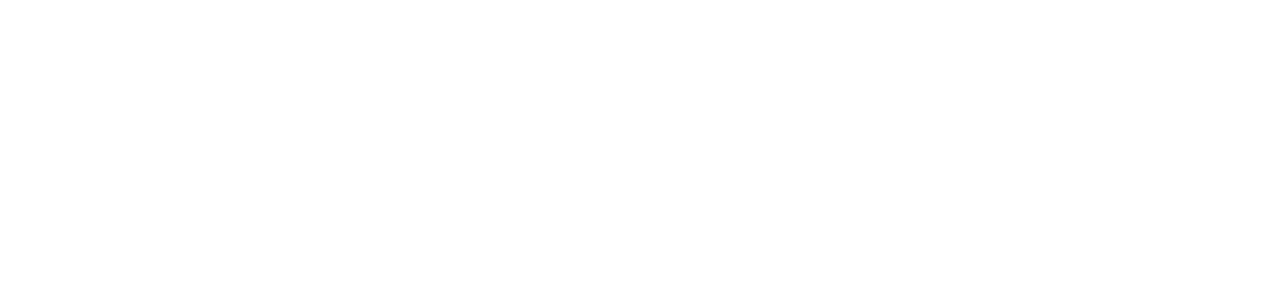
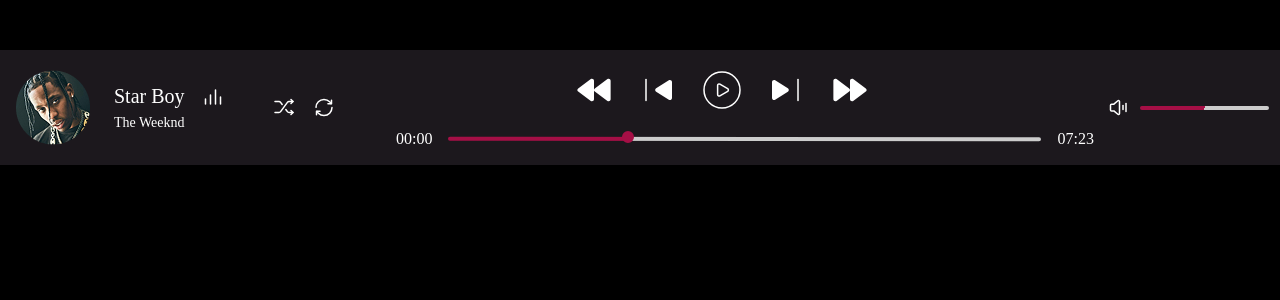
Before and after one commit to anrex019/jukebox-front, a Next.js app: page / in a window 1280 px wide. Shown: the top 300 px of the page. Built offline with nearby package versions, Linux system fonts and the light colour scheme.

Commit message:
dasamtavrebelia davaapdeite ragaceebi

```diff
--- a/app/components/Player/Player.tsx
+++ b/app/components/Player/Player.tsx
@@ -5,9 +5,20 @@
 const Player = () => {
     const [progress, setProgress] = useState(30);
     const [volume, setVolume] = useState(50);
+    const [isClicked, setIsCliked] = useState(false);
+    const [click, setClick] = useState(false)
+
+    const musicClick = () => {
+        setClick(!click)
+    }
+
+    const imageClick = () => {
+        setIsCliked(!isClicked)
+    }
 
     return (
         <div className={styles.container}>
+            <audio src="" />
             <div className={styles.artistContainer}>
                 <div className={styles.artistCardContainer}>
                     <img className={styles.imgStyle} src="StarBoy.png" alt="photo" />
@@ -24,15 +35,20 @@
                     <img className={styles.imgStyle} src="Restart.svg" alt="photo" />
                 </div>
             </div>
-            <div className={styles.controlMusicPlay}>
+            <div className={styles.controlMusicPlay}
+                onClick={musicClick}
+                >
                 <div className={styles.playAndPausContainer}>
                     <img className={styles.imgStyle} src="Left.svg" alt="photo" />
                     <img className={styles.imgStyle} src="LeftMusic.svg" alt="photo" />
-                    <img className={styles.imgStyle} src="Paus.svg" alt="photo" />
+                    <img className={styles.imgStyle}
+                        src={click ? 'Paus.svg' : 'Play.svg'}
+                        alt="photo" />
                     <img className={styles.imgStyle} src="RightMusic.svg" alt="photo" />
                     <img className={styles.imgStyle} src="Right.svg" alt="photo" />
                 </div>
                 <div className={styles.rangeContainer}>
+                    <p className={styles.time}>00:00</p>
                     <input
                         type="range"
                         min="0"
@@ -47,9 +63,14 @@
                 </div>
             </div>
             <div className={styles.voisContainer}>
-                <div className={styles.favouriteAndVoisContainer}>
-                    <img className={styles.imgStyle} src="Favorit.svg" alt="photo" />
-                    <img className={styles.imgStyle} src="Vois.svg" alt="photo" />
+                <div className={styles.favouriteAndVoisContainer}
+                    onClick={imageClick}
+                >
+                    <img className={styles.imgStyle}
+                        src={
+                            isClicked ? 'Mute.svg' : 'Vois.svg'
+                        }
+                        alt="photo" />
                 </div>
                 <input type='range'
                     min="0"
--- /dev/null
+++ b/app/page.module.css
@@ -0,0 +1,10 @@
+.container {
+    display: flex;
+    justify-content: center;
+    padding: 50px;
+}
+
+
+body {
+    background-color: black;
+}
--- a/app/page.tsx
+++ b/app/page.tsx
@@ -6,6 +6,9 @@
 export default function HomePage() {
   return (
     <main className="main">
+      <div className={styles.container}>
+        <Player />
+      </div>
     </main>
   );
 }
```
Also changed, not shown: public/Mute.svg (added), public/Play.svg (added).
